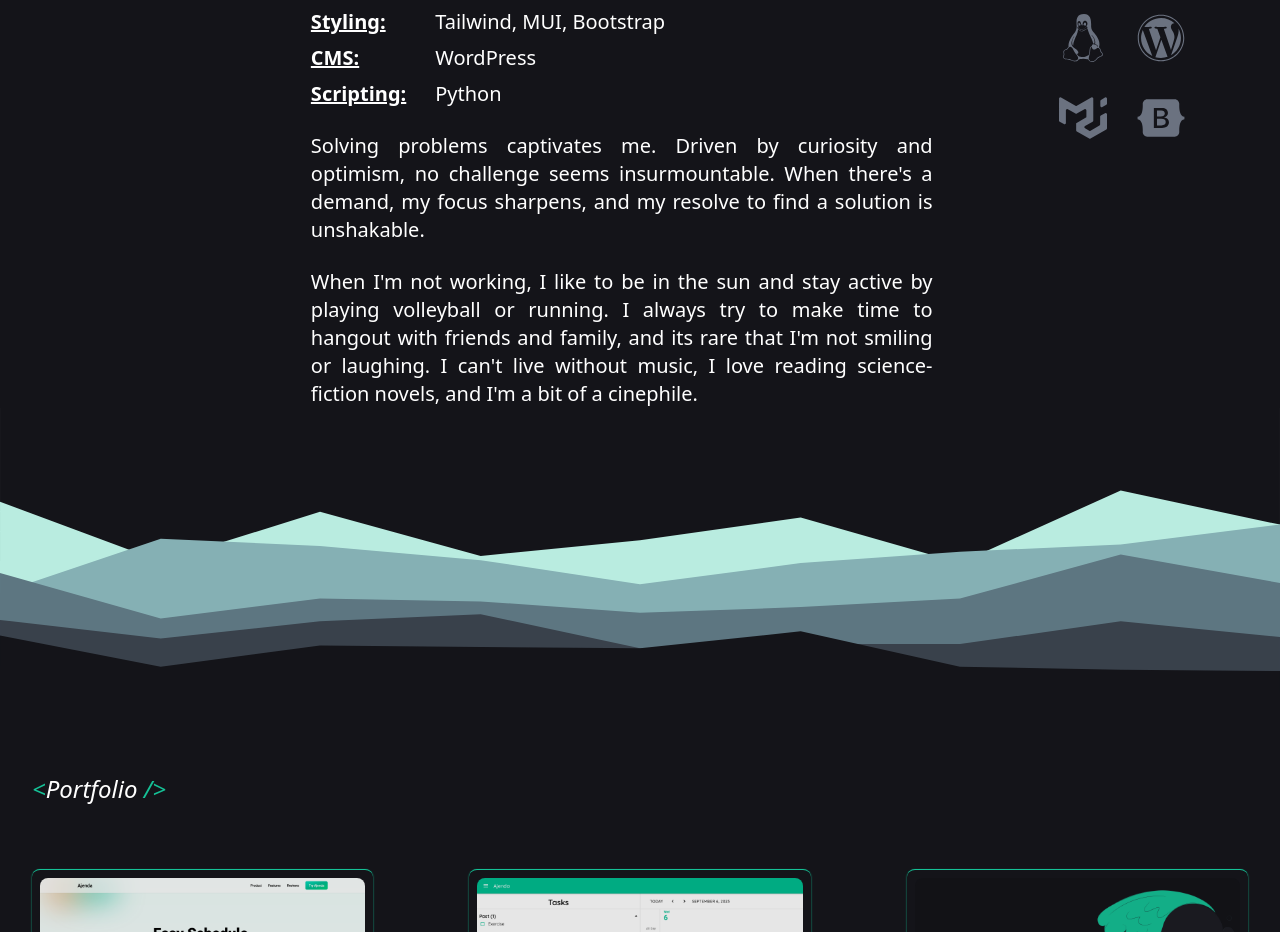
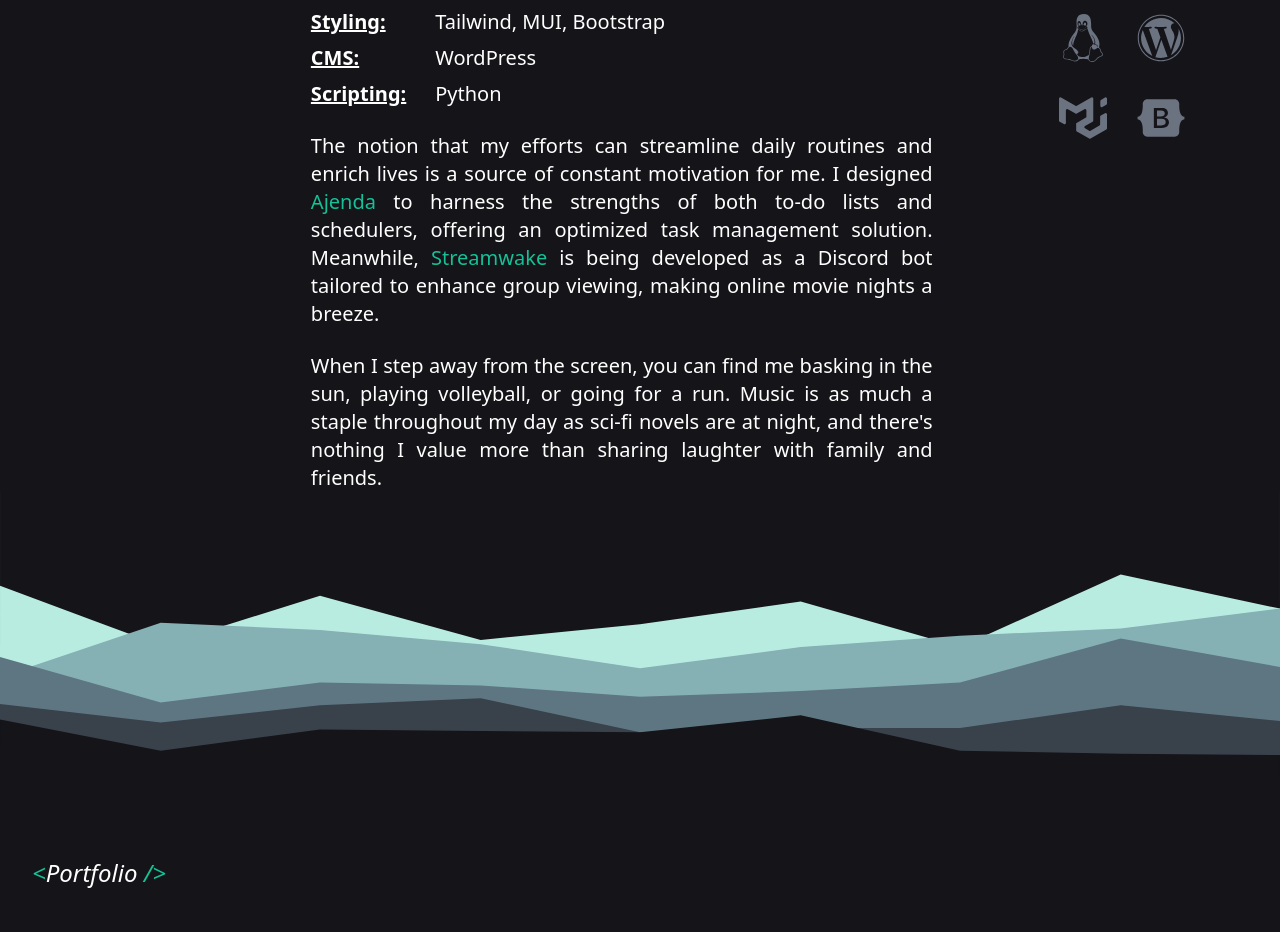
Before and after one commit to LyndeCS/portfolio-site, a React (Vite) app: page / in a window 1280 px wide. Shown: the part 1666-2598 px from the top of the page. Built offline with nearby package versions, Linux system fonts and the light colour scheme; no server answers.

Commit message:
About paragraphs final
-Content with wording of About paragraphs

```diff
--- a/src/components/About.jsx
+++ b/src/components/About.jsx
@@ -188,17 +188,36 @@ const About = () => {
 						</div>
 
 						<p className="mb-6">
-							Solving problems captivates me. Driven by curiosity and optimism,
-							no challenge seems insurmountable. When there's a demand, my focus
-							sharpens, and my resolve to find a solution is unshakable.
+							The notion that my efforts can streamline daily routines and
+							enrich lives is a source of constant motivation for me. I designed{" "}
+							<a
+								href="https://ajenda.web.app/"
+								target="_blank"
+								rel="noopener noreferrer"
+								className="hover:underline text-meadow-500"
+							>
+								Ajenda
+							</a>{" "}
+							to harness the strengths of both to-do lists and schedulers,
+							offering an optimized task management solution. Meanwhile,{" "}
+							<a
+								href="https://github.com/LyndeCS/Streamwake"
+								target="_blank"
+								rel="noopener noreferrer"
+								className="hover:underline text-meadow-500"
+							>
+								Streamwake
+							</a>{" "}
+							is being developed as a Discord bot tailored to enhance group
+							viewing, making online movie nights a breeze.
 						</p>
 
 						<p className="">
-							When I'm not working, I like to be in the sun and stay active by
-							playing volleyball or running. I always try to make time to
-							hangout with friends and family, and its rare that I'm not smiling
-							or laughing. I can't live without music, I love reading
-							science-fiction novels, and I'm a bit of a cinephile.
+							When I step away from the screen, you can find me basking in the
+							sun, playing volleyball, or going for a run. Music is as much a
+							staple throughout my day as sci-fi novels are at night, and
+							there's nothing I value more than sharing laughter with family and
+							friends.
 						</p>
 					</div>
 				</div>
@@ -272,19 +291,37 @@ const About = () => {
 
 				<div className="text-white mb-6">
 					<p className="text-lg md:text-xl md:text-justify">
-						Solving problems captivates me. Driven by curiosity and optimism, no
-						challenge seems insurmountable. When there's a demand, my focus
-						sharpens, and my resolve to find a solution is unshakable.
+						The notion that my efforts can streamline daily routines and enrich
+						lives is a source of constant motivation for me. I designed{" "}
+						<a
+							href="https://ajenda.web.app/"
+							target="_blank"
+							rel="noopener noreferrer"
+							className="hover:underline text-meadow-500"
+						>
+							Ajenda
+						</a>{" "}
+						to harness the strengths of both to-do lists and schedulers,
+						offering an optimized task management solution. Meanwhile,{" "}
+						<a
+							href="https://github.com/LyndeCS/Streamwake"
+							target="_blank"
+							rel="noopener noreferrer"
+							className="hover:underline text-meadow-500"
+						>
+							Streamwake
+						</a>{" "}
+						is being developed as a Discord bot tailored to enhance group
+						viewing, making online movie nights a breeze.
 					</p>
 				</div>
 
 				<div className="text-white">
 					<p className="text-lg md:text-xl md:text-justify">
-						When I'm not working, I like to be in the sun and stay active by
-						playing volleyball or running. I always try to make time to hangout
-						with friends and family, and its rare that I'm not smiling or
-						laughing. I can't live without music, I love reading science-fiction
-						novels, and I'm a bit of a cinephile.
+						When I step away from the screen, you can find me basking in the
+						sun, playing volleyball, or going for a run. Music is as much a
+						staple throughout my day as sci-fi novels are at night, and there's
+						nothing I value more than sharing laughter with family and friends.
 					</p>
 				</div>
 			</div>
```
